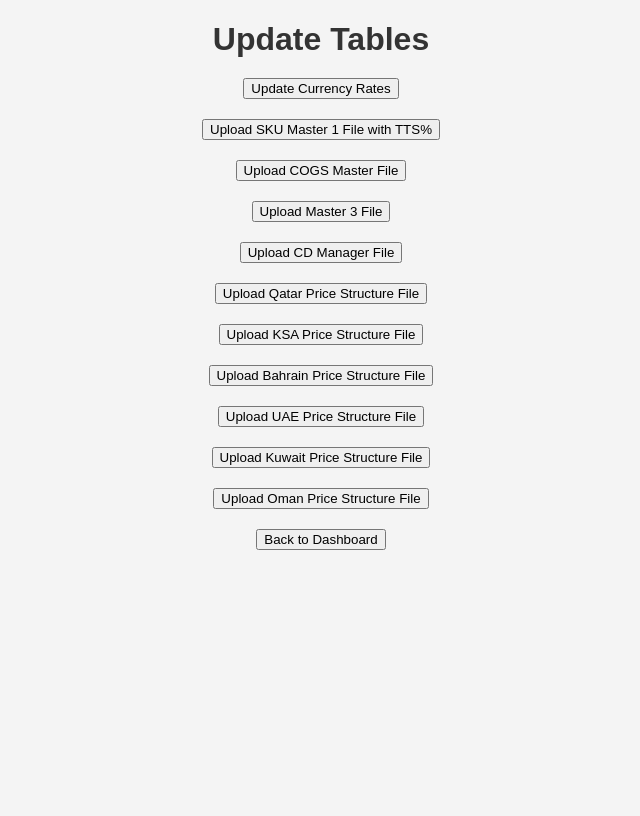
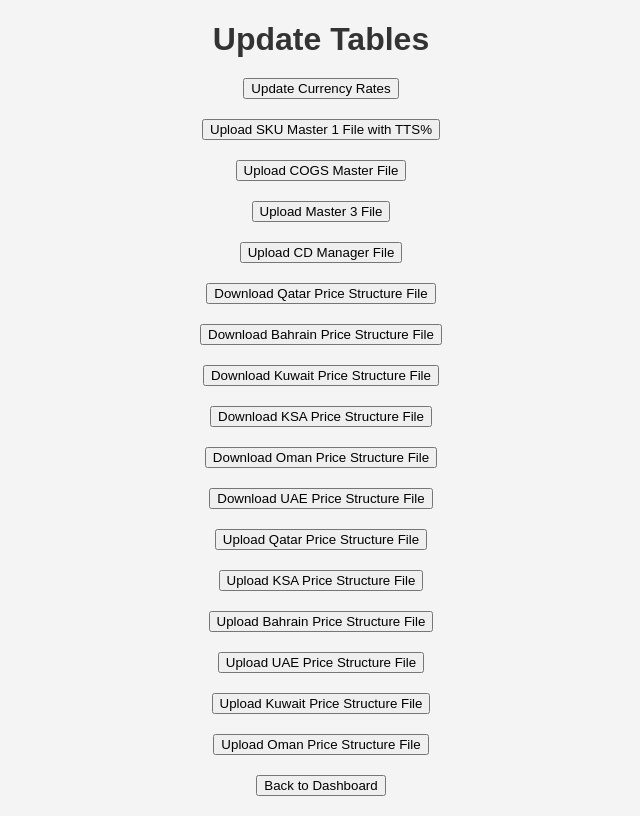
Before and after one commit to fatiiiiima/price-structure-approval, a Flask app: page /updatetables in a window 1280 px wide. Shown: the whole page, without its empty margins (319-959 px from the left). Before the commit the page ends 550 px from the top, so only its background shows below. Run offline with Flask 3, Linux system fonts and the light colour scheme; the visitor is signed in with stand-in values (Sample User, id 1).

Commit message:
download price structure files

```diff
--- a/application.py
+++ b/application.py
@@ -1,4 +1,4 @@
-from flask import Flask, request, render_template, redirect, url_for, jsonify, session
+from flask import Flask, request, render_template, redirect, url_for, jsonify, session,  Response
 import pyodbc
 from flask_login import LoginManager, UserMixin, login_user, logout_user, login_required, current_user
 import bcrypt
@@ -686,8 +686,7 @@ def submit_request():
     if existing_request:
         existing_id, existing_status = existing_request
         # Update the status of the existing request to INACTIVE
-        cursor.execute("""UPDATE ApprovalRequestsWithDetails
-                          SET status = 'INACTIVE', current_approver_id = NULL
+        cursor.execute("""DELETE FROM ApprovalRequestsWithDetails
                           WHERE id = ?""", existing_id)
 
     # Insert the new request for TTS approval
@@ -3545,5 +3544,66 @@ def upload_cd_excel():
 
 
 
-if __name__ == "__main__":
+@app.route("/download_excel_file/<country>", methods=['GET'])
+@login_required
+def download_file(country):
+    if current_user.role != 'admin':
+        return "Unauthorized", 403
+
+    allowed_countries = ["Qatar_PS_New", "Bahrain_PS_New", "Oman_PS_New", "Kuwait_PS_New", "KSA_PS_New", "UAE_PS_New"]
+
+    if country not in allowed_countries:
+        return "Invalid country", 400
+
+    conn = pyodbc.connect(conn_str)
+    cursor = conn.cursor()
+
+    # Manually build the query string with the validated table name
+    query = f"""
+        SELECT TOP (1000) [DD code],
+        [Enitity], [SKU Code], [Comments], [DB SKU], [CPD code],
+        [SKU Description], [Brand], [Sector], [Flavor], [Format],
+        [Packing], [Project], [Type], [SU], [Cases/Ton], [Units/Cs],
+        [Valid from], [Valid to], [Proposed RSP (inc VAT) LC], [VAT %],
+        [VAT], [Proposed RSP (ex VAT) LC], [RSP/Cs_LC], [RM %],
+        [Retail Markup LC], [Retail Price LC], [WSM %],
+        [W/Sale Markup LC], [BPTT LC/Case], [DM %], [Distributor Markup LC],
+        [DPLC LC/case], [Duty %], [Duty], [Clearing Charges %],
+        [Clearing Charges], [BD], [CIF LC/case], [CPP%], [CPP],
+        [GSV LC/case], [F43], [Stock], [Z521 SAP], [F46], [F47],
+        [BPTT $/Case], [CIF $/Case], [BPTT $/Ton], [CIF $/Ton],
+        [GSV/Ton $], [BPTT LC/Piece], [Check], [Z009], [Z521], [Z000]
+        FROM {country}
+    """
+
+    try:
+        cursor.execute(query)
+        rows = cursor.fetchall()
+        columns = [column[0] for column in cursor.description]
+    except Exception as e:
+        return f"Error executing query: {str(e)}", 500
+    finally:
+        conn.close()
+
+    # Convert results to a DataFrame
+    df = pd.DataFrame.from_records(rows, columns=columns)
+
+    # Export to an in-memory Excel file
+    output = io.BytesIO()
+    with pd.ExcelWriter(output, engine="openpyxl") as writer:
+        df.to_excel(writer, index=False, sheet_name="Sheet1")
+    output.seek(0)
+
+    # Send the file as a response
+    return send_file(
+        output,
+        mimetype="application/vnd.openxmlformats-officedocument.spreadsheetml.sheet",
+        as_attachment=True,
+        download_name=f"{country}.xlsx",
+    )
+
+
+
+
+if __name__ == '__main__':
     app.run(debug=True)
--- a/templates/financepage.html
+++ b/templates/financepage.html
@@ -186,9 +186,6 @@
           // Display the updated calculations to the user
           const confirmChange = confirm(`
       New Calculations:
-      - New TTS: ${updated_values.new_tts}
-      - New  TO: ${updated_values.new_to}
-      - New GP: ${updated_values.new_gp}
       - New GM: ${updated_values.new_gm} %
 
       Do you want to proceed with this change?
--- a/templates/updatetables.html
+++ b/templates/updatetables.html
@@ -70,7 +70,7 @@
         background-color: #0056b3;
       }
 
-      .close-button {
+      .form-container .close-button {
         background-color: #ff4d4d;
         color: white;
         border: none;
@@ -82,9 +82,10 @@
         top: 10px;
         right: 10px;
         transition: background-color 0.3s;
+        width: 15%;
       }
 
-      .close-button:hover {
+      .form-container .close-button:hover {
         background-color: #cc0000;
       }
 
@@ -118,6 +119,42 @@
 
     <div class="button-container">
       <button id="upload-excel-cd-button">Upload CD Manager File</button>
+    </div>
+
+    <div class="button-container">
+      <button id="download-qatar-button">
+        Download Qatar Price Structure File
+      </button>
+    </div>
+
+    <div class="button-container">
+      <button id="download-bahrain-button">
+        Download Bahrain Price Structure File
+      </button>
+    </div>
+
+    <div class="button-container">
+      <button id="download-kuwait-button">
+        Download Kuwait Price Structure File
+      </button>
+    </div>
+
+    <div class="button-container">
+      <button id="download-ksa-button">
+        Download KSA Price Structure File
+      </button>
+    </div>
+
+
+    <div class="button-container">
+      <button id="download-oman-button">
+        Download Oman Price Structure File
+      </button>
+    </div>
+    <div class="button-container">
+      <button id="download-uae-button">
+        Download UAE Price Structure File
+      </button>
     </div>
 
     <div class="button-container">
@@ -159,13 +196,11 @@
     <!-- <a href="{{ url_for('back_admin_dashboard') }}">Dashboard</a> -->
 
     <div class="button-container">
-      <button id="back-button">
-        Back to Dashboard
-      </button>
+      <button id="back-button">Back to Dashboard</button>
     </div>
 
     <div class="form-container" id="currency-form-container">
-      <button id="close-currency-form">X</button>
+      <button class="close-button" id="close-currency-form">X</button>
       <h2>Update Currency Rates</h2>
       <form id="update-currency-form">
         <label for="country">Select Country:</label>
@@ -185,7 +220,7 @@
           id="toUSD"
           name="toUSD"
           step="0.0001"
-          placeholder="Enter rate (e.g., 3.75)"
+          placeholder="Enter rate (e.g., 3.7509)"
           required
         />
 
@@ -589,14 +624,75 @@
         fileInput.click();
       });
 
-      const uploadBackButton = document.getElementById(
-        "back-button"
-      );
+
+      const downloadExcelFile = (country) => {
+        fetch(`/download_excel_file/${country}`, {
+          method: "GET",
+        })
+          .then((response) => {
+            if (!response.ok) {
+              throw new Error("Failed to download file.");
+            }
+            return response.blob();
+          })
+          .then((blob) => {
+            const url = window.URL.createObjectURL(blob);
+            const a = document.createElement("a");
+            a.href = url;
+            a.download = `${country}.xlsx`;
+            document.body.appendChild(a);
+            a.click();
+            document.body.removeChild(a);
+          })
+          .catch((error) => {
+            console.error("Error downloading file:", error);
+            alert("Failed to download file. Please try again later.");
+          });
+      };
+
+      // Example: Add event listeners for buttons
+      document
+        .getElementById("download-qatar-button")
+        .addEventListener("click", () => {
+          downloadExcelFile("Qatar_PS_New");
+        });
+
+      document
+        .getElementById("download-bahrain-button")
+        .addEventListener("click", () => {
+          downloadExcelFile("Bahrain_PS_New");
+        });
+
+        document
+        .getElementById("download-kuwait-button")
+        .addEventListener("click", () => {
+          downloadExcelFile("Kuwait_PS_New");
+        });
+
+      document
+        .getElementById("download-ksa-button")
+        .addEventListener("click", () => {
+          downloadExcelFile("KSA_PS_New");
+        });
+
+        document
+        .getElementById("download-oman-button")
+        .addEventListener("click", () => {
+          downloadExcelFile("Oman_PS_New");
+        });
+
+      document
+        .getElementById("download-uae-button")
+        .addEventListener("click", () => {
+          downloadExcelFile("UAE_PS_New");
+        });
+
+
+      const uploadBackButton = document.getElementById("back-button");
 
       uploadBackButton.addEventListener("click", () => {
         window.location.href = "dashboard";
       });
-
     </script>
   </body>
 </html>
```
Also changed, not shown: pdf.py (+11 -7 lines).
